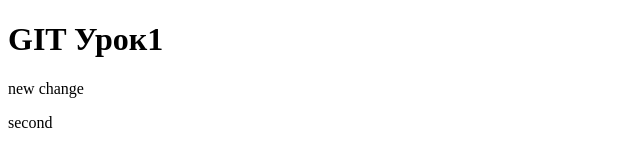
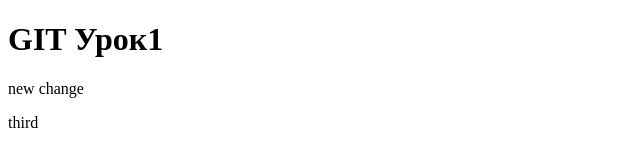
Before and after one commit to SergST7/GoIT, a plain HTML site: page index.html in a window 1280 px wide. Shown: the full height of the page, 0-640 px from the left. Drawn offline with Linux system fonts and the light colour scheme.

Commit message:
trird commit

```diff
--- a/index.html
+++ b/index.html
@@ -7,6 +7,6 @@
 <body>
 	<h1>GIT Урок1</h1>
 	<p>new change</p>
-	<p>second</p>
+	<p>third</p>
 </body>
 </html>
```
